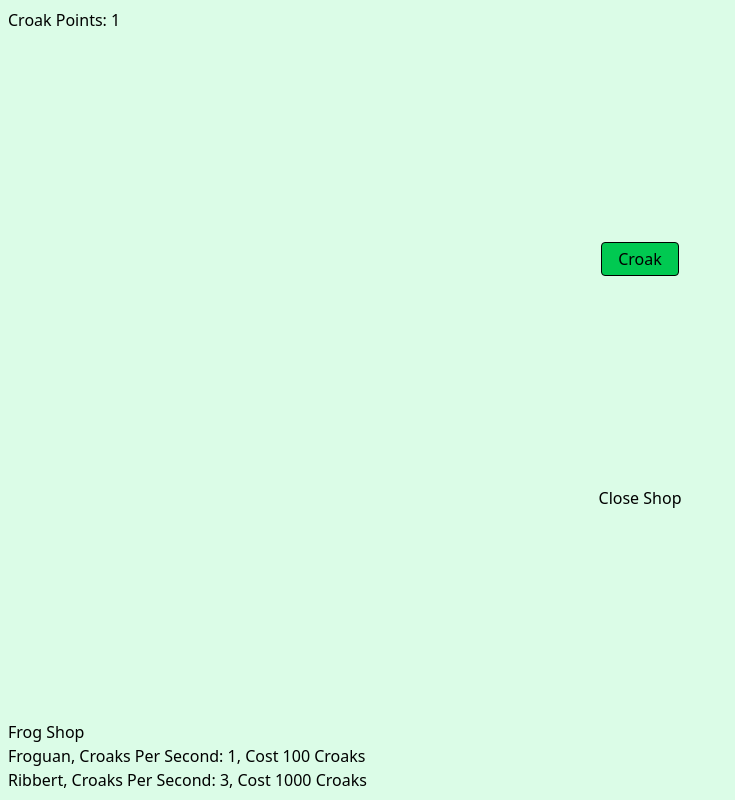
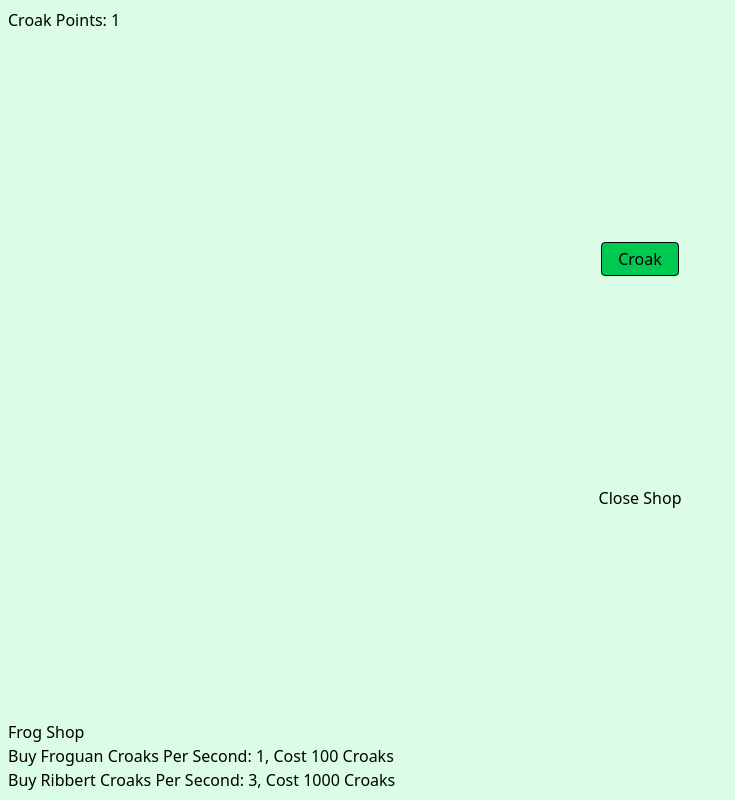
Before and after one commit to Azrim9/Man-I-Love-Frogs, a React (Vite) app: page / in a window 1280 px wide. Both pictures are taken after a click on the button "Open Shop". Shown: the whole page, without its empty margins (0-735 px from the left). Built offline with nearby package versions, Linux system fonts and the light colour scheme.

Commit message:
Added buy feature in shop

```diff
--- a/src/App.tsx
+++ b/src/App.tsx
@@ -5,7 +5,10 @@ import useStickyState from "./hooks/useStickyState";
 function App() {
   const [ribbitCount, setRibbitCount] = useStickyState(0, "count");
   const [isShopOpen, setIsShopOpen] = useState(false);
-  const [ownedFrogs, setownedFrogs] = useState([]);
+
+  const buyFrog = (cost) => {
+    if (ribbitCount >= cost) setRibbitCount(ribbitCount - cost);
+  };
 
   useEffect(() => {
     const interval = setInterval(() => {
@@ -29,7 +32,7 @@ function App() {
         <button onClick={() => setIsShopOpen(!isShopOpen)}>
           {isShopOpen ? "Close Shop" : "Open Shop"}
         </button>
-        {isShopOpen && <Shop />}
+        {isShopOpen && <Shop buyFrog={buyFrog} />}
       </div>
     </div>
   );
--- a/src/components/Shop.tsx
+++ b/src/components/Shop.tsx
@@ -1,15 +1,18 @@
 import frogs from "../frogs.json";
 
-const Shop = () => {
+const Shop = ({ buyFrog }) => {
   return (
     <div>
       <h2>Frog Shop</h2>
       <ul>
-        {Object.keys(frogs).map((frogName) => (
+        {Object.entries(frogs).map(([frogName, frogData]) => (
           <li key={frogName}>
             <div>
-              {frogName}, Croaks Per Second: {frogs[frogName].CroaksPerSecond},
-              Cost {frogs[frogName].Cost} Croaks
+              <button onClick={() => buyFrog(frogData.Cost)}>
+                Buy {frogName}
+              </button>{" "}
+              Croaks Per Second: {frogs[frogName].CroaksPerSecond}, Cost{" "}
+              {frogs[frogName].Cost} Croaks
             </div>
           </li>
         ))}
```
